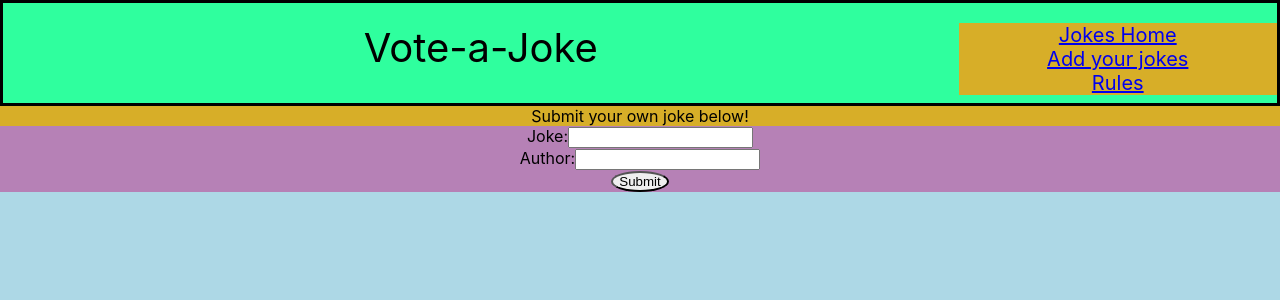
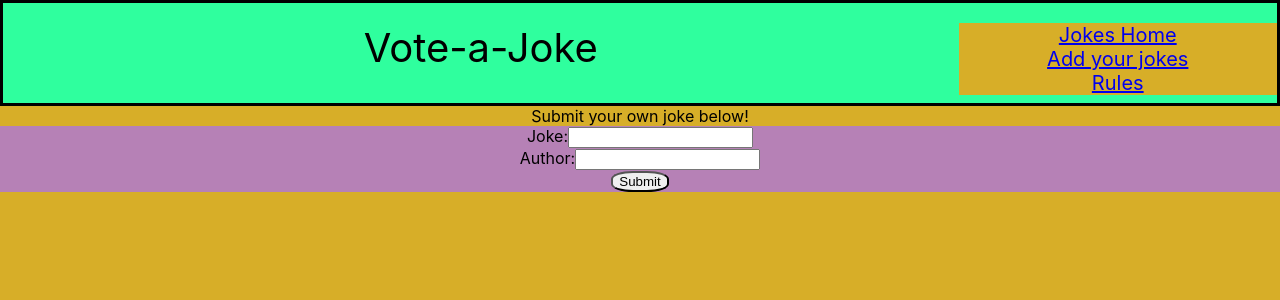
Before and after one commit to michaeljgrieshaber/Code-Jokes, a React (Create React App) app in the folder client/: page /Create in a window 1280 px wide. Shown: the top 300 px of the page. Built offline with nearby package versions, Linux system fonts and the light colour scheme; no server answers.

Commit message:
media updats

```diff
--- a/client/src/App.css
+++ b/client/src/App.css
@@ -1,11 +1,6 @@
-.App {
-  text-align: center;
-  background-color: rgb(215, 174, 40);
-  /* font-family: "Courier New", monospace; */
-}
-
 body {
   background-color: rgb(215, 174, 40);
+  text-align: center;
 }
 
 .navbar {
@@ -14,6 +9,7 @@ body {
   grid-template-rows: 1fr 1fr 1fr;
   max-height: 100px;
   border-style: solid;
+  border-radius: 38.5;
 
   background-color: rgb(47, 255, 158);
 }
@@ -36,8 +32,10 @@ body {
 
 .jokes {
   border-style: solid;
+  border-radius: 38.5;
   margin: 5px;
   background-color: rgb(182, 129, 182);
+  display: grid;
 }
 
 .createPage {
@@ -52,16 +50,8 @@ body {
   background-color: rgb(182, 129, 182);
 }
 
-/* .jokesAndAuthor {
-  background-color: rgb(47, 255, 158);
-}
-
-.votesAndButtons {
-  background-color: rgb(47, 255, 158);
-} */
-
 .button {
-  border-radius: 90%;
+  border-radius: 38.5%;
 }
 
 .buttonPlus {
@@ -77,7 +67,23 @@ body {
 }
 
 @media only screen and (min-width: 600px) {
-  body {
-    background-color: lightblue;
+  .jokes {
+    border-style: solid;
+    border-radius: 38.5;
+    margin: 5px;
+    background-color: rgb(182, 129, 182);
+    display: grid;
+    grid-template-columns: 75% 25%;
+    grid-template-rows: 1fr 1fr 1fr;
+  }
+  .jokesAndAuthor {
+    grid-column-start: 1;
+    grid-row-start: 2;
+  }
+
+  .votesAndButtons {
+    grid-column-start: 2;
+
+    grid-row-start: 2;
   }
 }
```
